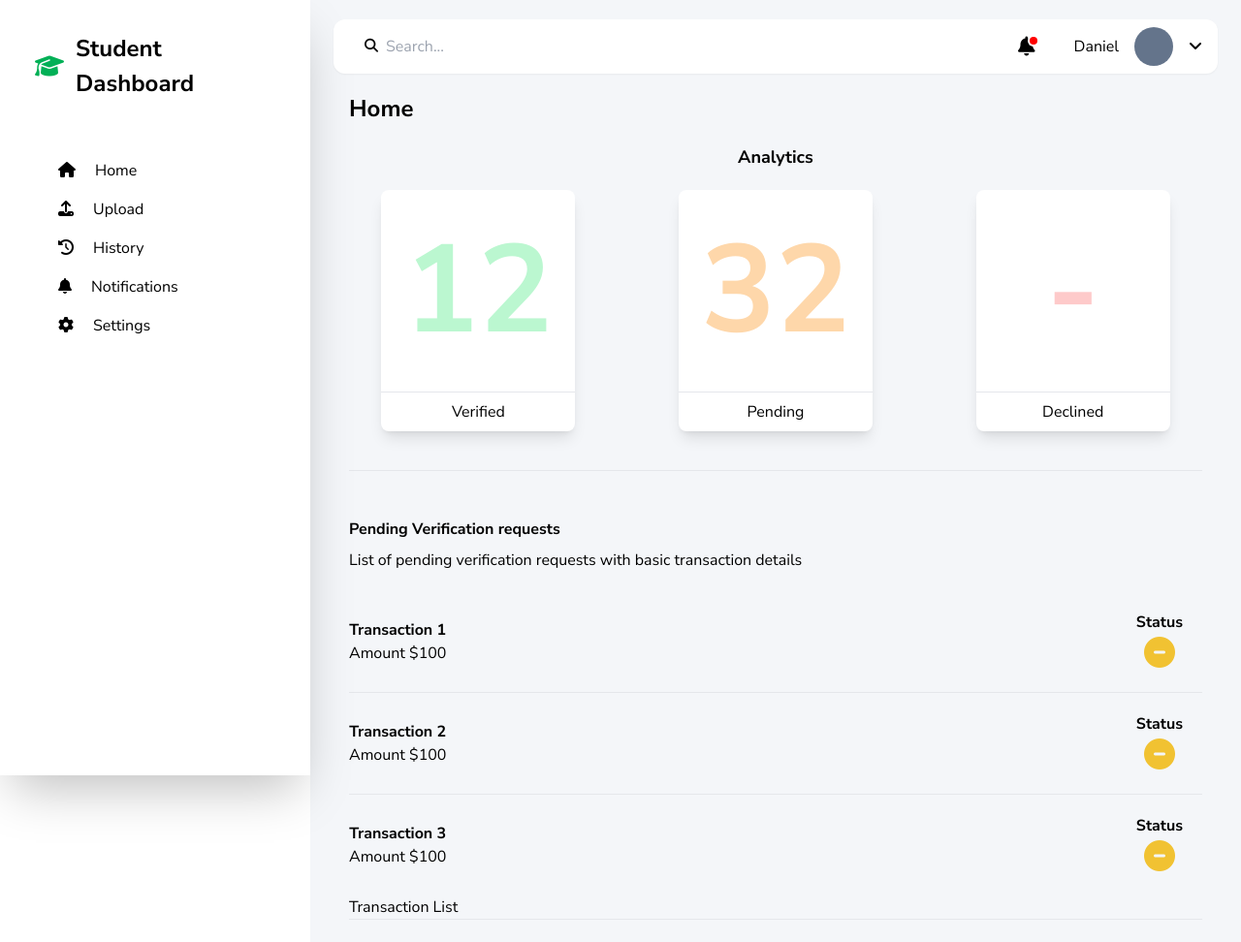
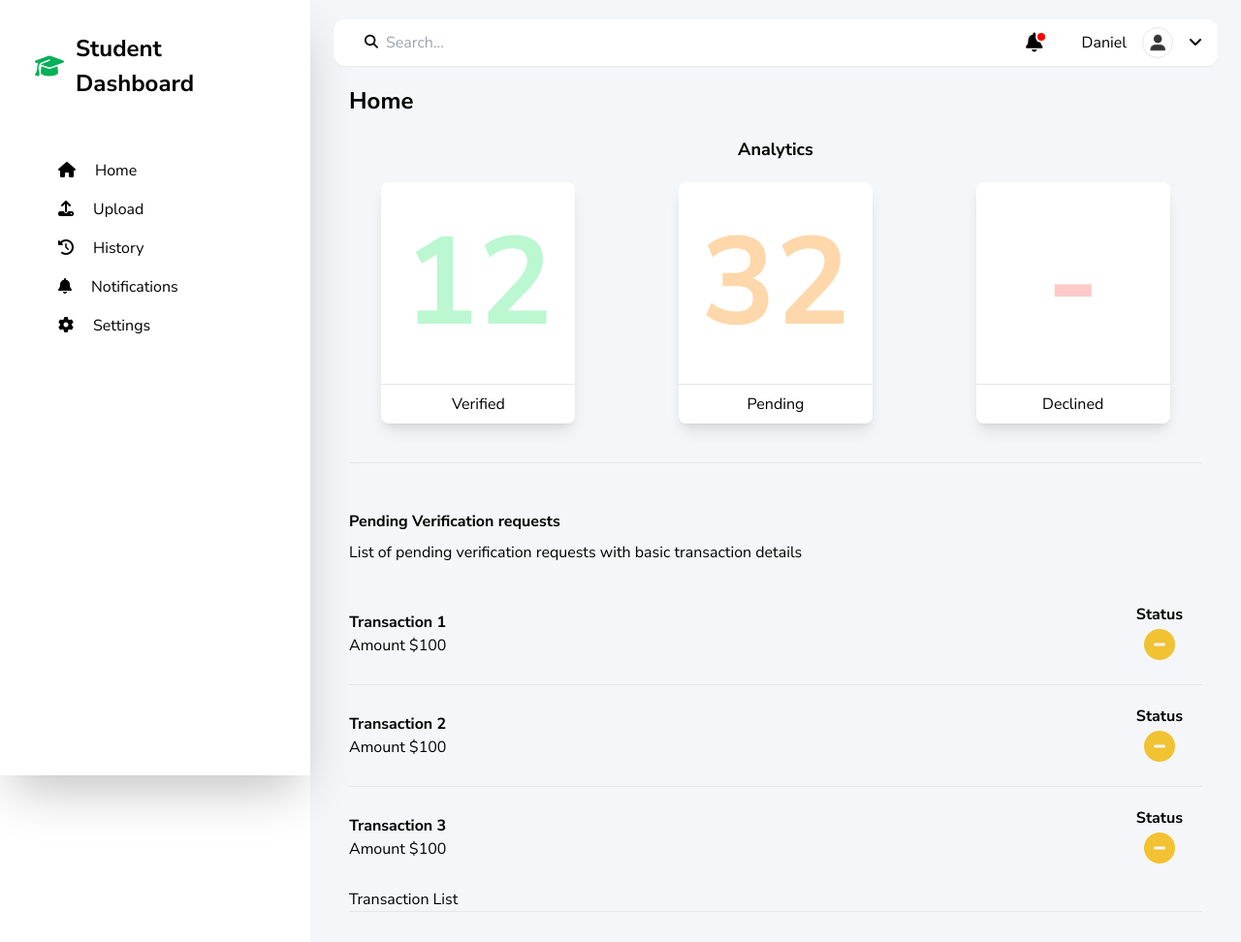
Before and after one commit to Orijadribo/Final_Year, a website: page pages/student/home.html in a window 1280 px wide. Shown: the whole page at 97% size. Drawn offline with Linux system fonts and the light colour scheme; no server answers.

Commit message:
Default Profile pic

```diff
--- a/pages/student/home.html
+++ b/pages/student/home.html
@@ -198,7 +198,14 @@
                   </div>
                 </div>
                 <h1>Daniel</h1>
-                <div class="rounded-full bg-slate-500 h-10 w-10"></div>
+                <div
+                  class="flex items-center justify-center rounded-full border h-8 w-8"
+                >
+                  <img
+                    src="/assets/profile_pic.png"
+                    alt="Default Porfile pic"
+                  />
+                </div>
                 <div onclick="openOptions()" id="openOptions" class="">
                   <i class="fa-solid fa-angle-down"></i>
                 </div>
@@ -316,7 +323,7 @@
                     </div>
                   </div>
 
-                  <h1>Transaction List</h1>
+                  <h1 id="change">Transaction List</h1>
                   <ul id="transactionsList"></ul>
 
                   <script>
```
Also changed, not shown: assets/profile_pic.png (added), dist/output.css.
